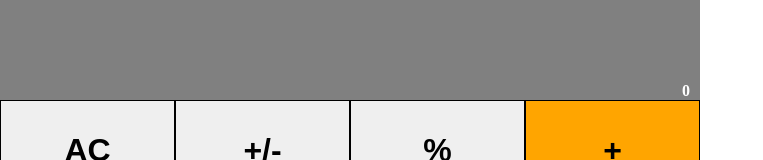
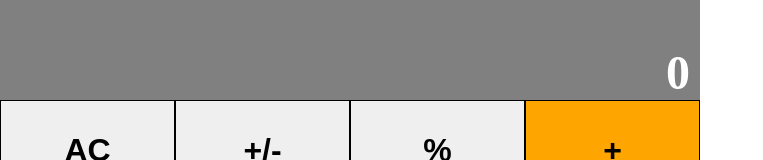
Before and after one commit to sz16900/calculator-react, a React (Create React App) app: page / in a window 1280 px wide. Shown: the top 160 px of the page, without its empty margins (0-763 px from the left). Built offline with nearby package versions, Linux system fonts and the light colour scheme.

Commit message:
:lipstick: increse size of display number
by 3em

```diff
--- a/src/components/Display.js
+++ b/src/components/Display.js
@@ -10,6 +10,7 @@ const DisplayStyled = styled.div`
   padding: 0 10px;
   justify-content: flex-end;
   align-items: end;
+  font-size: 3em;
 `;
 
 const Display = (props) => {
```
